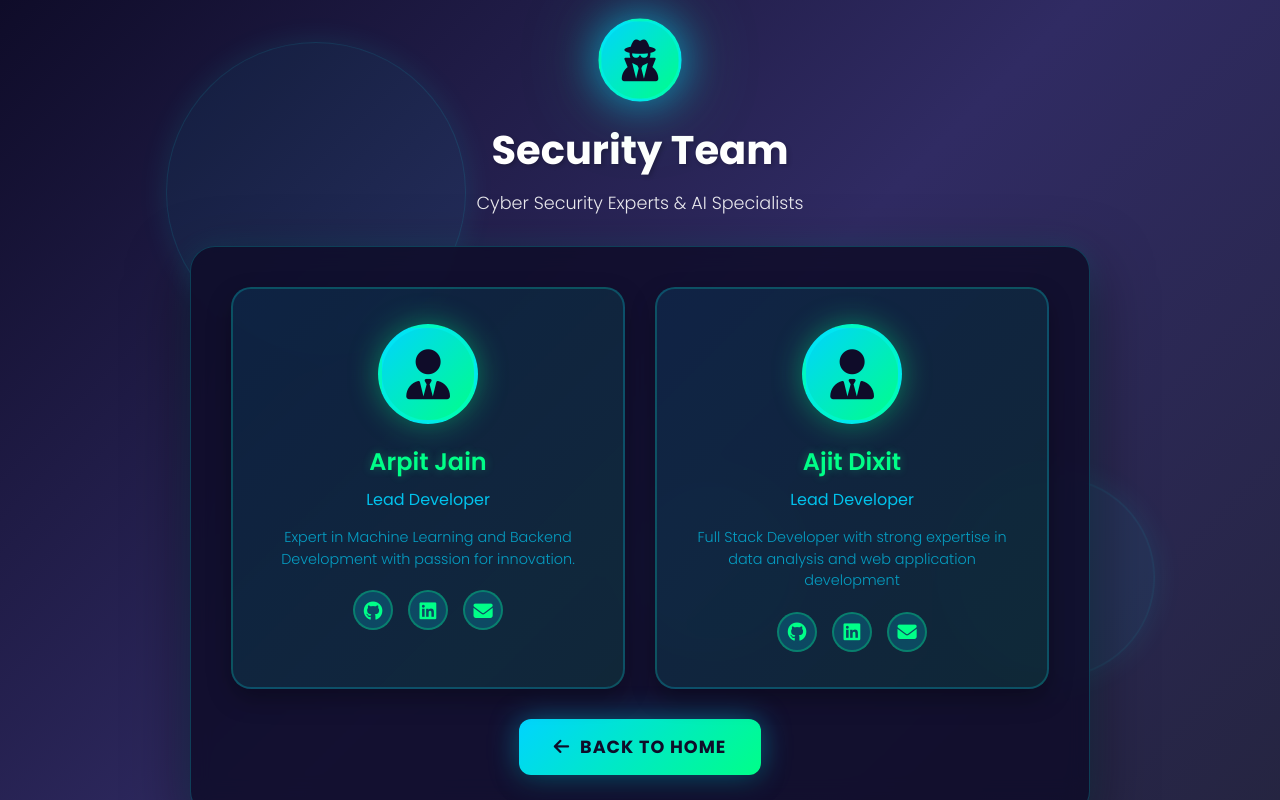
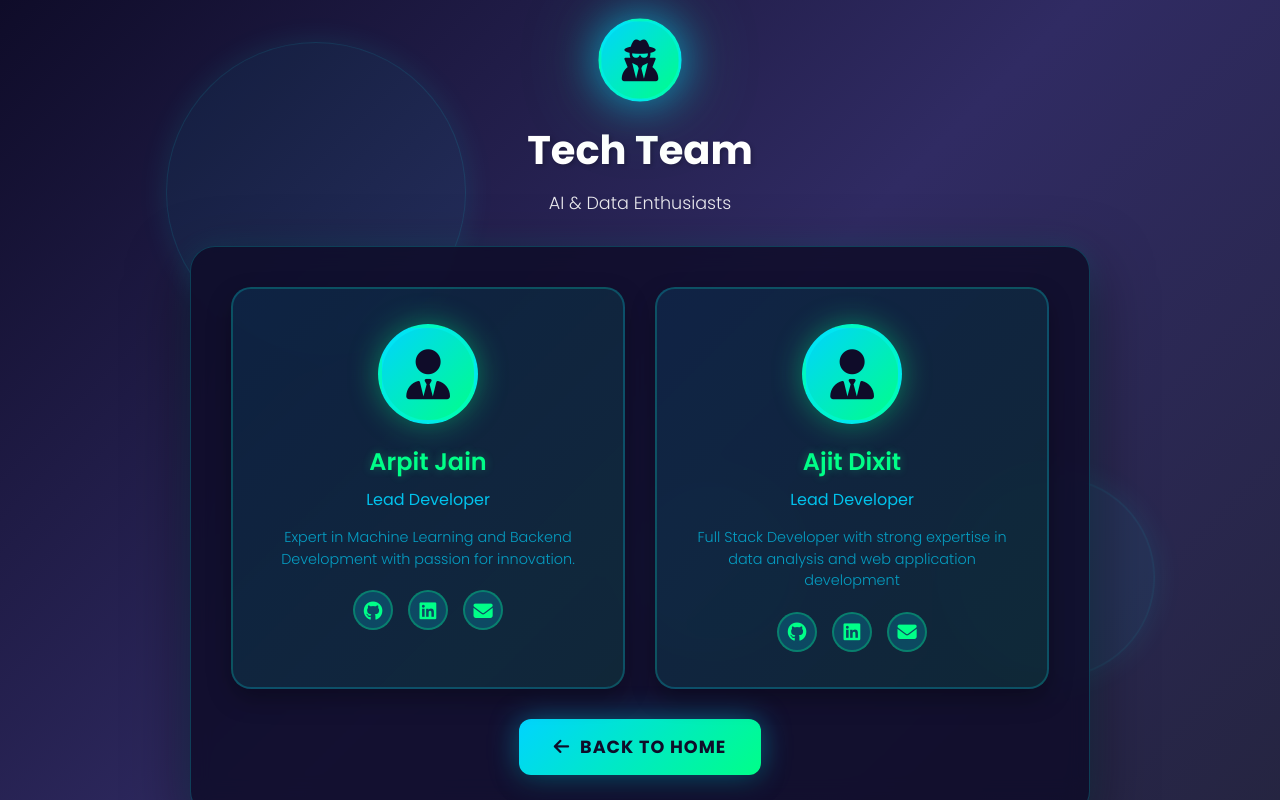
Before and after one commit to arpitjainnn14/UPI-Fraud-Prediction-System, a FastAPI app: page /developers in a window 1280 px wide. Run offline with FastAPI, Linux system fonts and the light colour scheme; parts of the project's set-up code (start-up, migrations or seed data) failed here and were passed over.

Commit message:
Update title and team description in developers.html

```diff
--- a/templates/developers.html
+++ b/templates/developers.html
@@ -3,7 +3,7 @@
 <head>
     <meta charset="UTF-8">
     <meta name="viewport" content="width=device-width, initial-scale=1.0">
-    <title>Developers - UPI Fraud Detection System</title>
+    <title>Developers - UPI Fraud Prediction System</title>
     <link rel="stylesheet" href="static/styles.css">
     <link rel="stylesheet" href="https://cdnjs.cloudflare.com/ajax/libs/font-awesome/6.4.0/css/all.min.css">
     <link href="https://fonts.googleapis.com/css2?family=Poppins:wght@300;400;500;600;700&display=swap" rel="stylesheet">
@@ -20,8 +20,8 @@
             <div class="logo">
                 <i class="fas fa-user-secret"></i>
             </div>
-            <h1>Security Team</h1>
-            <p class="subtitle">Cyber Security Experts & AI Specialists</p>
+            <h1>Tech Team</h1>
+            <p class="subtitle">AI & Data Enthusiasts</p>
         </div>
 
         <div class="developer-section">
```
